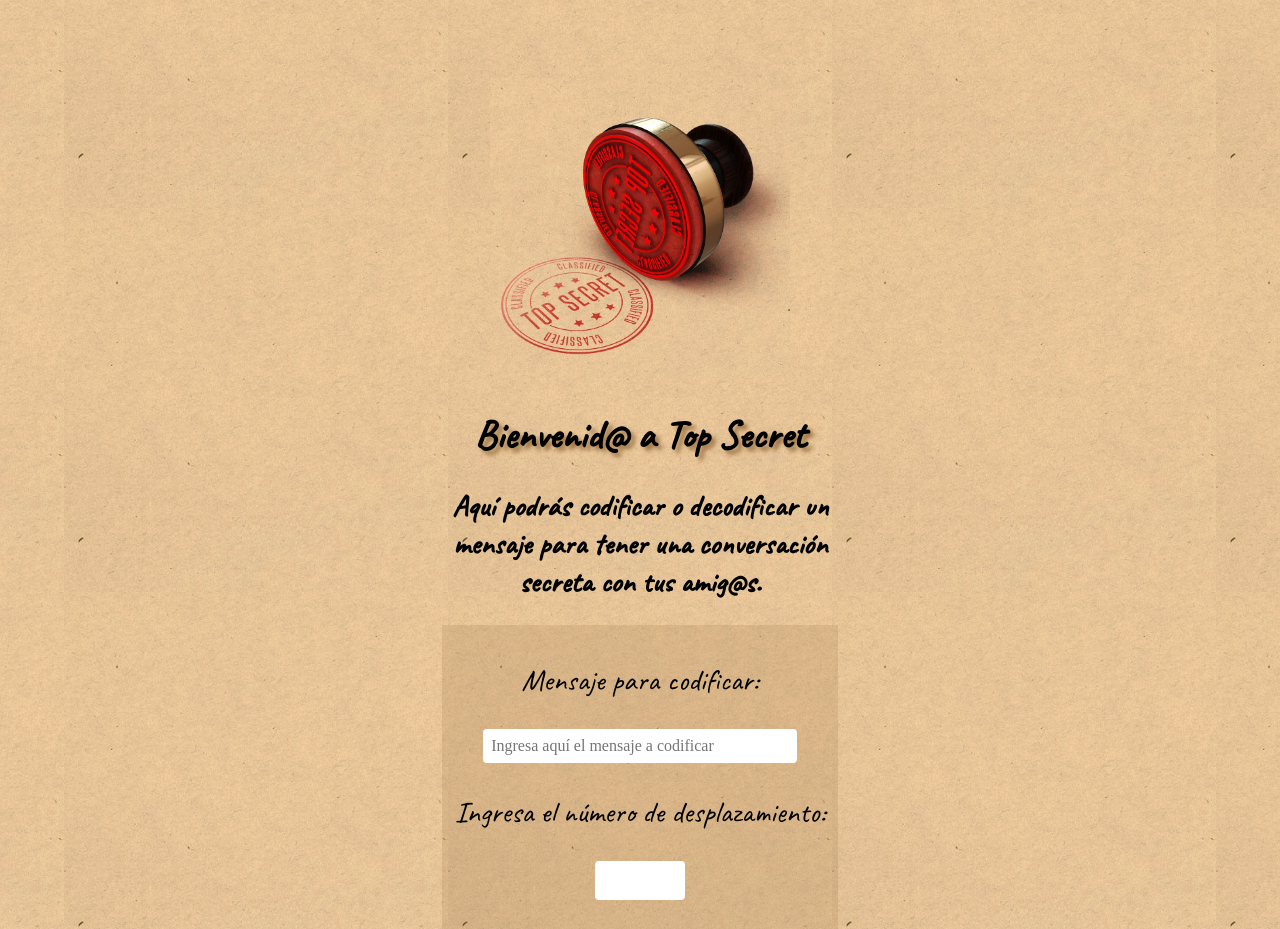
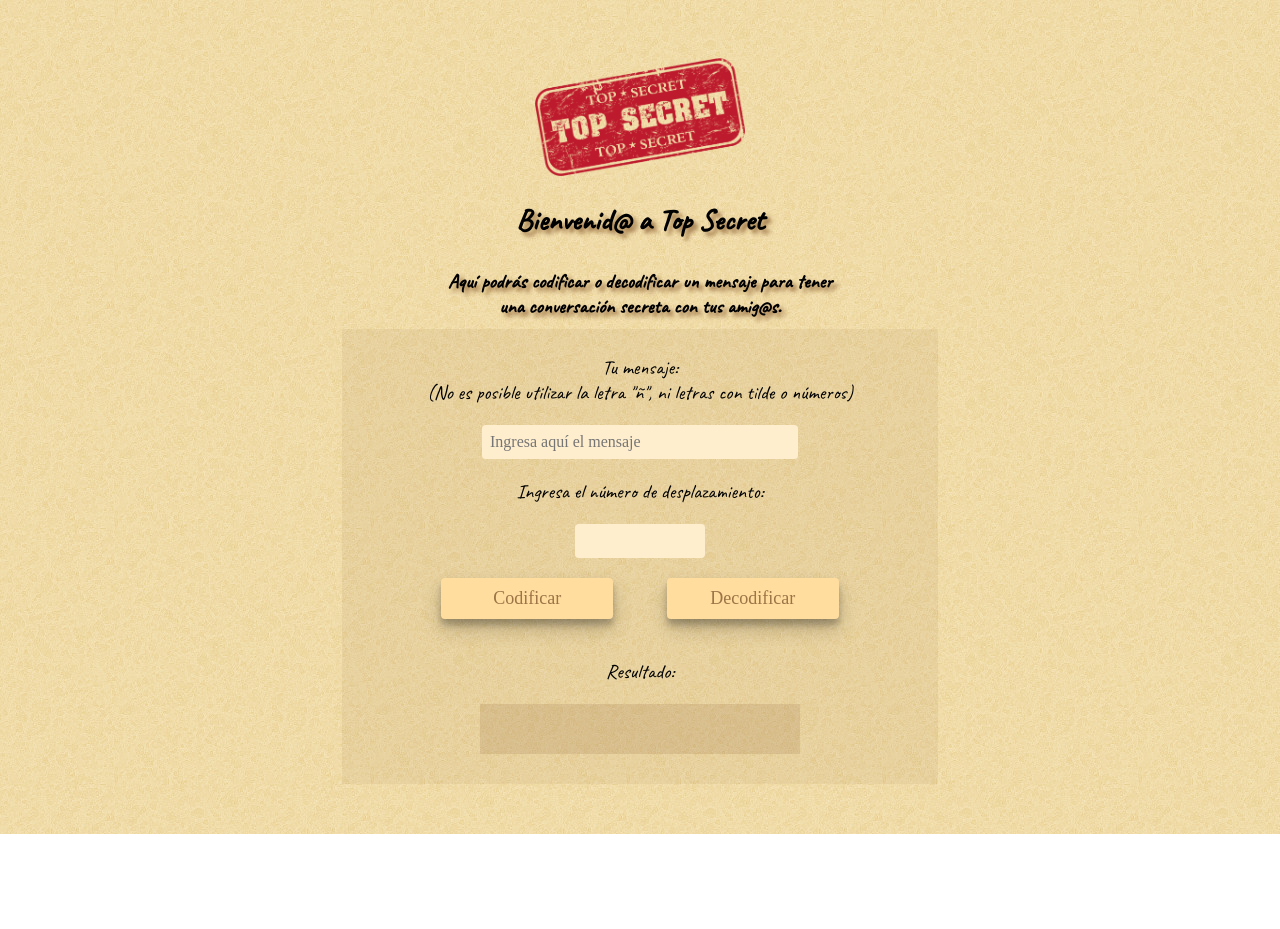
Before and after one commit to sara-rioseco/DEV007-cipher, a website with bundled scripts: page src/index.html in a window 1280 px wide. Shown: the top 929 px of the page. After the commit the page ends 834 px from the top, so only its background shows below. Built offline with nearby package versions, Linux system fonts and the light colour scheme; a web font is replaced by a local one.

Commit message:
funciones corregidas, formato mejorado

```diff
--- a/src/cipher.js
+++ b/src/cipher.js
@@ -15,9 +15,6 @@ const cipher = {
         const min_char = ((char_ascii - 32 + offset - 65) % 26) + 65;
         coded_msg = coded_msg + String.fromCharCode(min_char);
       }
-      if (char === "?") {
-        coded_msg = coded_msg + "?";
-      }
       if (char === "¿") {
         coded_msg = coded_msg + "¿";
       }
@@ -34,7 +31,7 @@ const cipher = {
     for (let i = 0; i < txt.length; i++) {
       const char = txt[i];
       const char_ascii = char.charCodeAt(char);
-      const decoded_char = ((char_ascii - offset - 65) % 26) + 65;
+      const decoded_char = ((char_ascii - offset + 65) % 26) + 65;
       if (char_ascii >= 32 && char_ascii <= 64) {
         decoded_msg = decoded_msg + char;
       }
@@ -42,11 +39,8 @@ const cipher = {
         decoded_msg = decoded_msg + String.fromCharCode(decoded_char);
       }
       if (char_ascii >= 97 && char_ascii <= 122) {
-        const min_char = ((char_ascii - 32 - offset - 65) % 26) + 65;
+        const min_char = ((char_ascii - 32 - offset + 65) % 26) + 65;
         decoded_msg = decoded_msg + String.fromCharCode(min_char);
-      }
-      if (char === "?") {
-        decoded_msg = decoded_msg + "?";
       }
       if (char === "¿") {
         decoded_msg = decoded_msg + "¿";
--- a/src/index.html
+++ b/src/index.html
@@ -9,21 +9,20 @@
   <body>
     <div id="root" class="center">
       <main>
-        <img src="img/logo.jpg" alt="Logo Top Secret" width="300" height="300">
+        <img src="img/top-secret-logo.png" alt="Logo Top Secret" width="35%" height="35%">
         <h1>Bienvenid@ a Top Secret</h1>
-        <h2>Aquí podrás codificar o decodificar un mensaje para tener una conversación secreta con tus amig@s.</h2>
+        <h2 id="welcome">Aquí podrás codificar o decodificar un mensaje para tener una conversación secreta con tus amig@s.</h2>
         <form id="codeform" autocomplete="off">
-          <fieldset id="fieldset" class="fieldset" name="fieldset"><p>Mensaje para codificar:</p>
-            <input type="text" id="inputtext" class="inputtext" name="inputtext" size="30" spellcheck="false" minlength="1" placeholder="Ingresa aquí el mensaje a codificar"><br>
+          <fieldset id="fieldset" class="fieldset" name="fieldset">
+            <p>Tu mensaje:<br>(No es posible utilizar la letra "ñ", ni letras con tilde o números)</p>
+            <input type="text" id="inputtext" class="inputtext" name="inputtext" size="30" spellcheck="false" minlength="1" placeholder="Ingresa aquí el mensaje"><br>
             <p>Ingresa el número de desplazamiento:</p>
-            <input type="number" id="inputoffset" class="inputoffset" min="0"><br><br><br>
-            <input type="submit" id="bttn" class="bttn" value="Codificar"/>
+            <input type="number" id="inputoffset" class="inputoffset" min="0"><br><br>
+            <input type="submit" id="bttn" class="bttn" formtarget="_self" value="Codificar"/>
+            <input type="submit" id="bttn2" class="bttn" value="Decodificar"/>
+            <p>Resultado:</p>
+            <h2 id="result"><br></h2><br>
           </fieldset>
-          <fieldset id="fieldset2" class="fieldset" name="fieldset2"><p>Mensaje para decodificar:</p>
-            <input type="text" id="codedtext" class="inputtext" name="inputtext" size="30" spellcheck="false" minlength="1" placeholder="Ingresa aquí el mensaje a decodificar"><br>
-            <p>Ingresa el número de desplazamiento:</p>
-            <input type="number" id="codedoffset" class="inputoffset" min="0"><br><br><br>
-            <input type="submit" id="bttn2" class="bttn" value="Decodificar"/></fieldset>
         </form>
       </main>
     </div>
--- a/src/index.js
+++ b/src/index.js
@@ -5,13 +5,15 @@ button.addEventListener("click", (event) => {
   const ofst = document.getElementById("inputoffset").value;
   const encoded = cipher.encode(Number(ofst), msg);
   event.preventDefault();
-  console.log(encoded);
+  const result = document.querySelector("#result");
+  result.innerHTML = encoded;
 });
 const button2 = document.getElementById("bttn2");
 button2.addEventListener("click", (event) => {
-  const msg2 = document.getElementById("codedtext").value;
-  const ofst2 = document.getElementById("codedoffset").value;
+  const msg2 = document.getElementById("inputtext").value;
+  const ofst2 = document.getElementById("inputoffset").value;
   const decoded = cipher.decode(Number(ofst2), msg2);
   event.preventDefault();
-  console.log(decoded);
+  const result = document.querySelector("#result");
+  result.innerHTML = decoded;
 });
--- a/src/style.css
+++ b/src/style.css
@@ -4,52 +4,73 @@ html {
   font-family: Caveat, serif;
   display: inline;
 }
+
 body {
-        background-image: url(img/fondo1x1.jpg);
+  background-image: url(img/yellowish_light_brown.jpg);
   background-position: center;
-        background-size: 30%;
 }
+
 .center {
   margin: auto;
-        width: 400px;
+  width: 600px;
   border: hidden;
-        padding: 70px;
+  padding: 50px;
   text-align: center;
 }
 .fieldset {
-        background-color: rgba(156,116,70,0.2);
+  background-color: rgba(156, 116, 70, 0.1);
   opacity: 1;
   border: none;
+  align-items: center;
+}
+#welcome {
+  width: 400px;
+  height: 50px;
+  padding: 10px;
+  text-align: center;
+  margin: auto;
+}
+#result {
+  background-color: rgba(156, 116, 70, 0.2);
+  width: 300px;
+  height: 30px;
+  padding: 10px;
+  position: center;
+  text-align: center;
+  margin: auto;
 }
 h1 {
-      color:black;
+  color: black;
   opacity: 1;
-      font-size: 40px;
+  font-size: 30px;
   font-style: bold;
   text-shadow: 4px 4px 4px #9c7446
 }
+
 h2 {
-      color:black;
+  color: black;
   opacity: 1;
-      font-size: 30px;
+  font-size: 20px;
   font-style: bold;
+  text-shadow: 4px 4px 4px #9c7446;
 }
 p {
-      color:black;
+  color: black;
   opacity: 1;
-      font-size: 30px;
+  font-size: 20px;
   font-style: normal;
 }
 .inputtext {
   height: 100%;
-      width: 80%;
+  width: 300px;
   opacity: 1;
   padding: 8px;
   border: solid 0px;
   border-radius: 4px;
   font-size: 16px;
-      font-family:DynaPuff;
-      font-style:light;
+  font-family: DynaPuff;
+  font-style: light;
+  background-color: #ffeece;
 }
 .inputoffset {
   height: 100%;
@@ -58,22 +79,30 @@ html {
   padding: 8px;
   border: solid 0px;
   border-radius: 4px;
-      font-size: 20px;
-      font-family:DynaPuff;
-      font-style:light;
+  font-size: 16px;
+  font-family: DynaPuff;
+  font-style: light;
+  background-color: #ffeece;
 }
 .bttn {
   height: 100%;
-      width: 50%;
+  width: 30%;
   opacity: 1;
-      padding: 8px;
+  padding: 10px;
   border: none;
   border-radius: 4px;
   cursor: pointer;
-      font-size: 24px;
-      font-family:DynaPuff;
+  font-size: 18px;
+  font-family: DynaPuff;
+  display: inline-block;
+  color:#9c7446;
+  background-color: #ffdd9f;
   box-shadow: rgba(0, 0, 0, 0.19) 0px 10px 20px, rgba(0, 0, 0, 0.23) 0px 6px 6px;
   transition: all300ms ease;
+}
+#bttn2 {
+  margin-left: 50px;
+  margin-bottom: 20px;
 }
 .bttn:hover {
   box-shadow: rgba(50, 50, 93, 0.25) 0px 30px 60px -12px inset,
@@ -88,5 +117,5 @@ html {
   border-radius: 4px;
   cursor: pointer;
   font-size: 24px;
-      font-family:DynaPuff;
+  font-family: DynaPuff;
 }
```
Also changed, not shown: src/img/fondo.jpg (deleted), src/img/fondo1x1.jpg (deleted), src/img/logo.jpg (deleted), src/img/paper-background2.jpg (added), src/img/paper-background3.jpg (added), src/img/paper-background4.jpg (added), src/img/top-secret-logo.png (added), src/img/yellowish_light_brown.jpg (added). Lines whose indentation alone changed are shown as unchanged.
